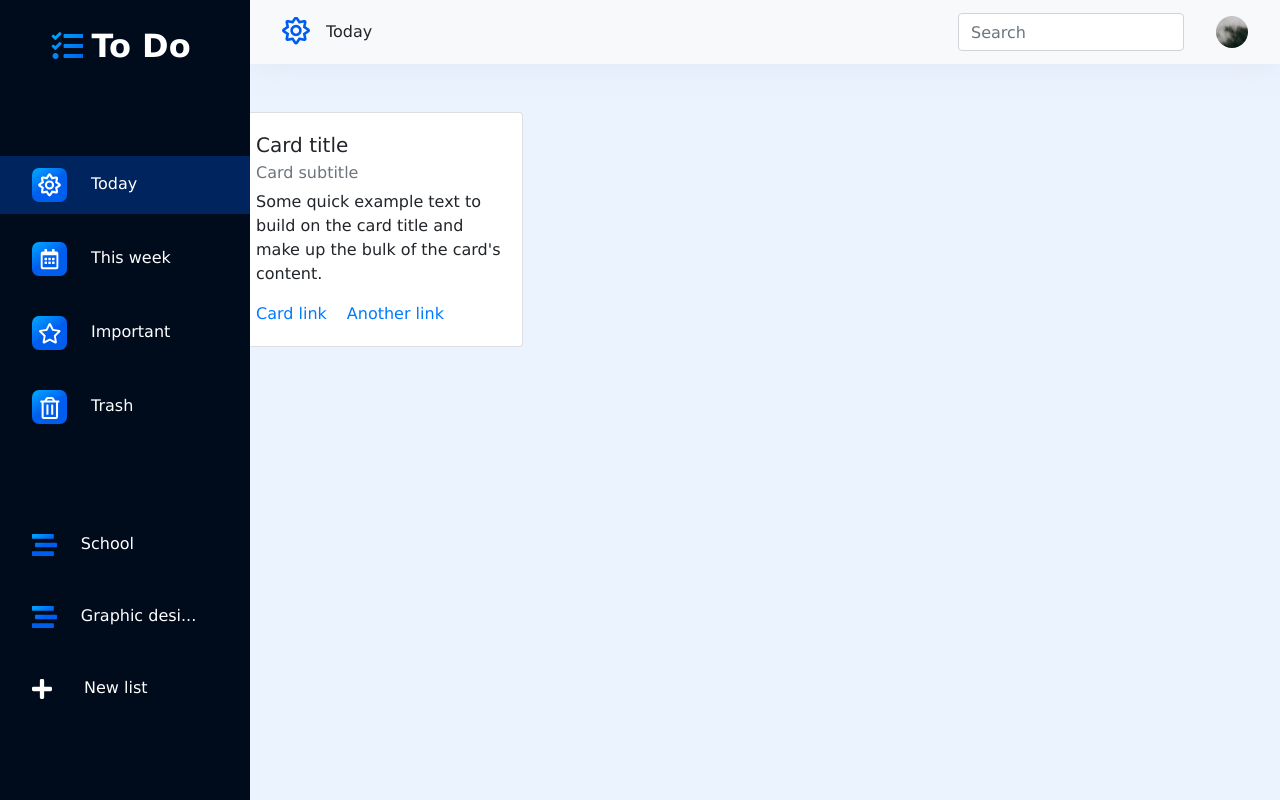
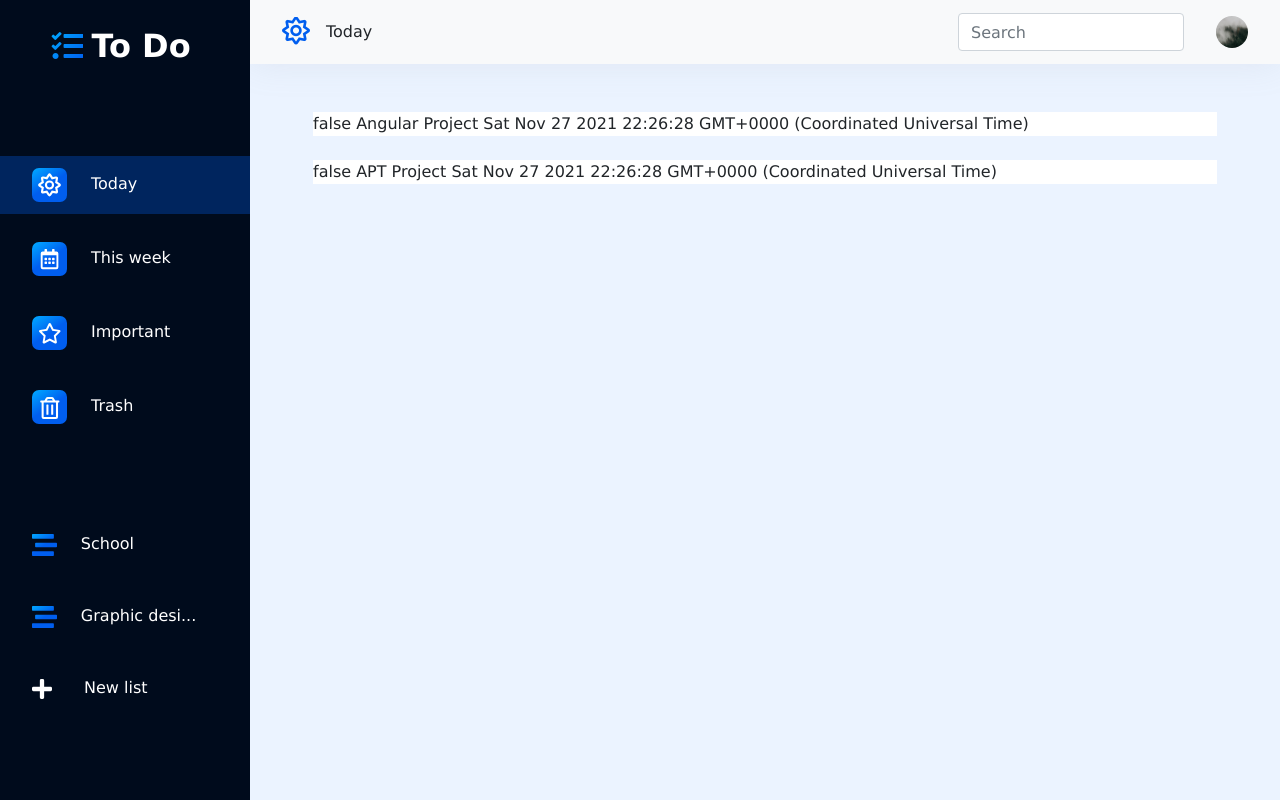
Before and after one commit to WoutersThijs/angular-to-do, an Angular app in the folder app/: page / in a window 1280 px wide. Built offline with nearby package versions, Linux system fonts and the light colour scheme.

Commit message:
Task service etc

```diff
--- a/app/src/app/home/home.component.html
+++ b/app/src/app/home/home.component.html
@@ -2,8 +2,11 @@
   <app-sidemenu class="wrapper-sidemenu"></app-sidemenu>
   <div class="wrapper-content">
     <app-menu></app-menu>
-    <div class="row mt-5">
-      <app-task class="col-12, col-md-6, col-xl-4, d-flex"></app-task>
+
+    <div class="row m-5">
+      <div class="col-12">
+        <app-task *ngFor="let task of tasks" [task]="task"></app-task>
+      </div>
     </div>
   </div>
 </div>
--- a/app/src/app/home/home.component.ts
+++ b/app/src/app/home/home.component.ts
@@ -1,4 +1,6 @@
 import { Component, OnInit } from '@angular/core';
+import { Task } from '../interfaces/task';
+import { TaskService } from '../services/task.service';
 
 @Component({
   selector: 'app-home',
@@ -7,9 +9,11 @@ import { Component, OnInit } from '@angular/core';
 })
 export class HomeComponent implements OnInit {
 
-  constructor() { }
+  tasks: Task[] = [];
+
+  constructor(private taskService: TaskService) { }
 
   ngOnInit(): void {
+    this.tasks = this.taskService.getTasks();
   }
-
 }
--- /dev/null
+++ b/app/src/app/interfaces/task.ts
@@ -0,0 +1,7 @@
+export interface Task {
+  id: number;
+  name: string;
+  description: String;
+  deadline: Date;
+  complete: boolean;
+}
--- /dev/null
+++ b/app/src/app/services/task.service.ts
@@ -0,0 +1,35 @@
+import { Injectable } from '@angular/core';
+import { Task } from '../interfaces/task';
+
+@Injectable({
+  providedIn: 'root'
+})
+export class TaskService {
+
+  constructor() { }
+
+  getTasks(): Task[] {
+    let tasks: Task[] = [];
+
+    let task1: Task = {
+      id: 1,
+      name: "Angular Project",
+      description: 'To-do app maken. Zie canvas.',
+      deadline: new Date(Date.now()),
+      complete: false
+    };
+
+    let task2: Task = {
+      id: 2,
+      name: "APT Project",
+      description: 'Microservices event applicatie',
+      deadline: new Date(Date.now()),
+      complete: false
+    };
+
+    tasks.push(task1);
+    tasks.push(task2);
+
+    return tasks;
+  }
+}
--- a/app/src/app/task/task.component.html
+++ b/app/src/app/task/task.component.html
@@ -1,9 +1,5 @@
-<div class="card" style="width: 18rem;">
-  <div class="card-body">
-    <h5 class="card-title">Card title</h5>
-    <h6 class="card-subtitle mb-2 text-muted">Card subtitle</h6>
-    <p class="card-text">Some quick example text to build on the card title and make up the bulk of the card's content.</p>
-    <a href="#" class="card-link">Card link</a>
-    <a href="#" class="card-link">Another link</a>
-  </div>
+<div class="task d-flex align-items-center mb-4">
+  {{task.complete}}
+  {{task.name}}
+  {{task.deadline}}
 </div>
--- a/app/src/app/task/task.component.scss
+++ b/app/src/app/task/task.component.scss
@@ -0,0 +1,3 @@
+.task{
+  background-color: #fff;
+}
--- a/app/src/app/task/task.component.ts
+++ b/app/src/app/task/task.component.ts
@@ -1,4 +1,5 @@
-import { Component, OnInit } from '@angular/core';
+import { Component, Input, OnInit } from '@angular/core';
+import { Task } from '../interfaces/task';
 
 @Component({
   selector: 'app-task',
@@ -6,6 +7,7 @@ import { Component, OnInit } from '@angular/core';
   styleUrls: ['./task.component.scss']
 })
 export class TaskComponent implements OnInit {
+  @Input() task: Task = {id: 0, name: "Test", description: "Test Desc", deadline: new Date(Date.now()), complete: false};
 
   constructor() { }
 
```
Also changed, not shown: 1 other file (tests, documents, lock files or other folders).
